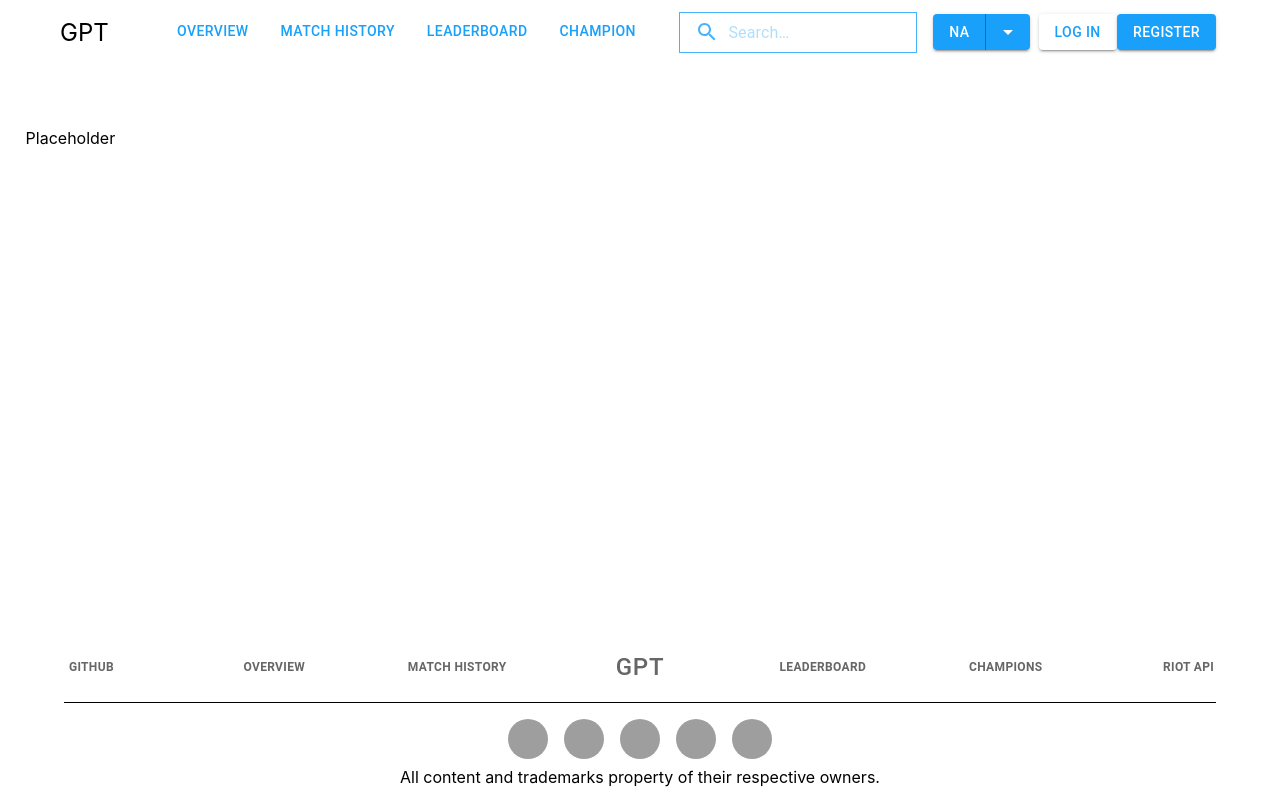
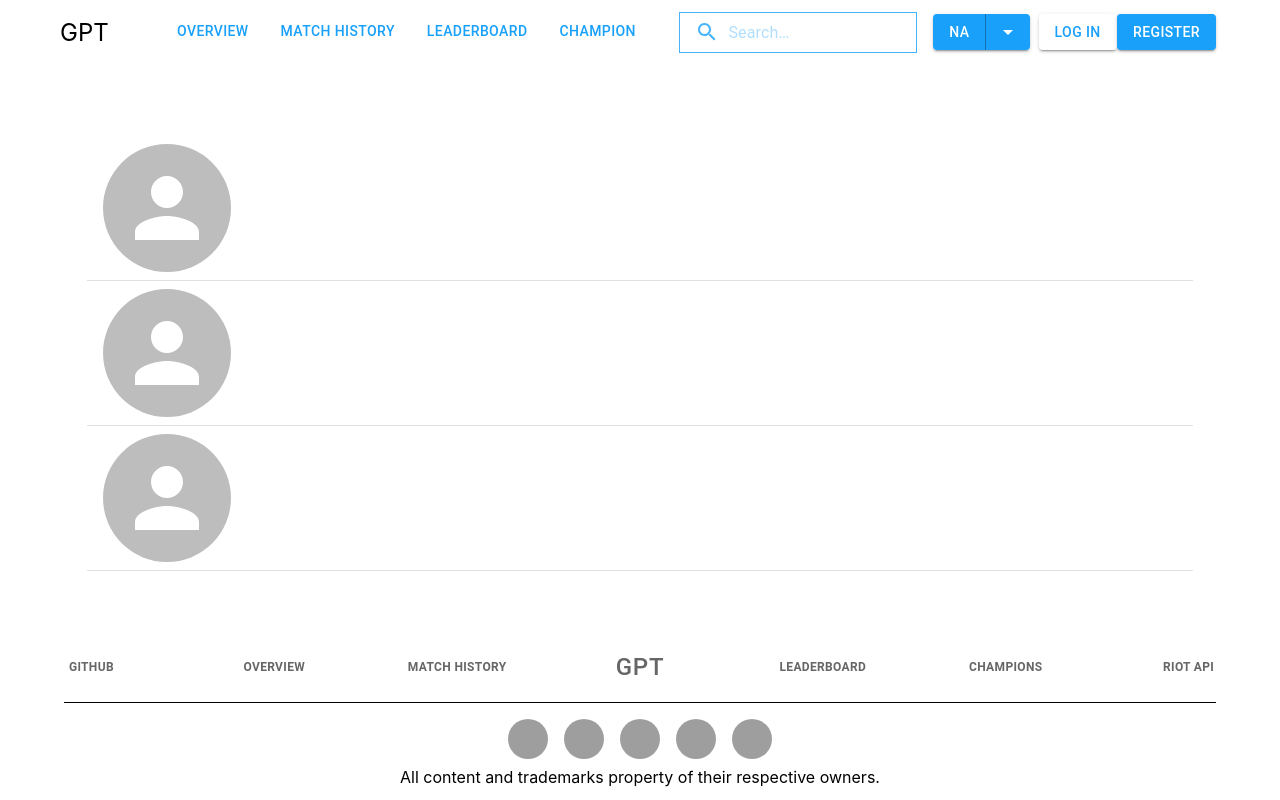
Before and after one commit to sunnydl/GamePerformanceTracker, a React (Create React App) app in the folder frontend/: page /match-history in a window 1280 px wide. Built offline with nearby package versions, Linux system fonts and the light colour scheme; grey boxes are pictures that could not be loaded.

Commit message:
match list setup. #57

```diff
--- a/frontend/src/pages/MatchHistory/MatchHistory.tsx
+++ b/frontend/src/pages/MatchHistory/MatchHistory.tsx
@@ -1,9 +1,38 @@
 import React from 'react'
 
+import { Avatar, List, ListItem, ListItemAvatar } from '@mui/material';
+
 export default function Overview() {
+    const matches: any[] = [1, 2, 3]; // TODO: get match data from endpoint
+
     return (
         <React.Fragment>
-            Placeholder
+            <List sx={{ width: '90%', margin: 'auto' }}>
+                {matches.map((match, idx) => (
+                    <ListItem key={idx} divider>
+                        <ListItemAvatar>
+                            <Avatar src={undefined/* Player's champion during that match */} sx={{ width: '128px', height: '128px' }} />
+                        </ListItemAvatar>
+                        {/* TODO: add other components */}
+                        {/*
+                            <Grid container>
+                                <Grid item>
+                                    <MatchResults />
+                                </Grid>
+                                <Grid item>
+                                    <MatchStats />
+                                </Grid>
+                            </Grid>
+                            <MatchSummary className='absolute-position top-right'>
+                                <div>position</div>
+                                <div>lane</div>
+                                <div>gamemode</div>
+                                <div>date</div>
+                            </MatchInfo>
+                        */}
+                    </ListItem>
+                ))}
+            </List>
         </React.Fragment>
     )
 }
```
